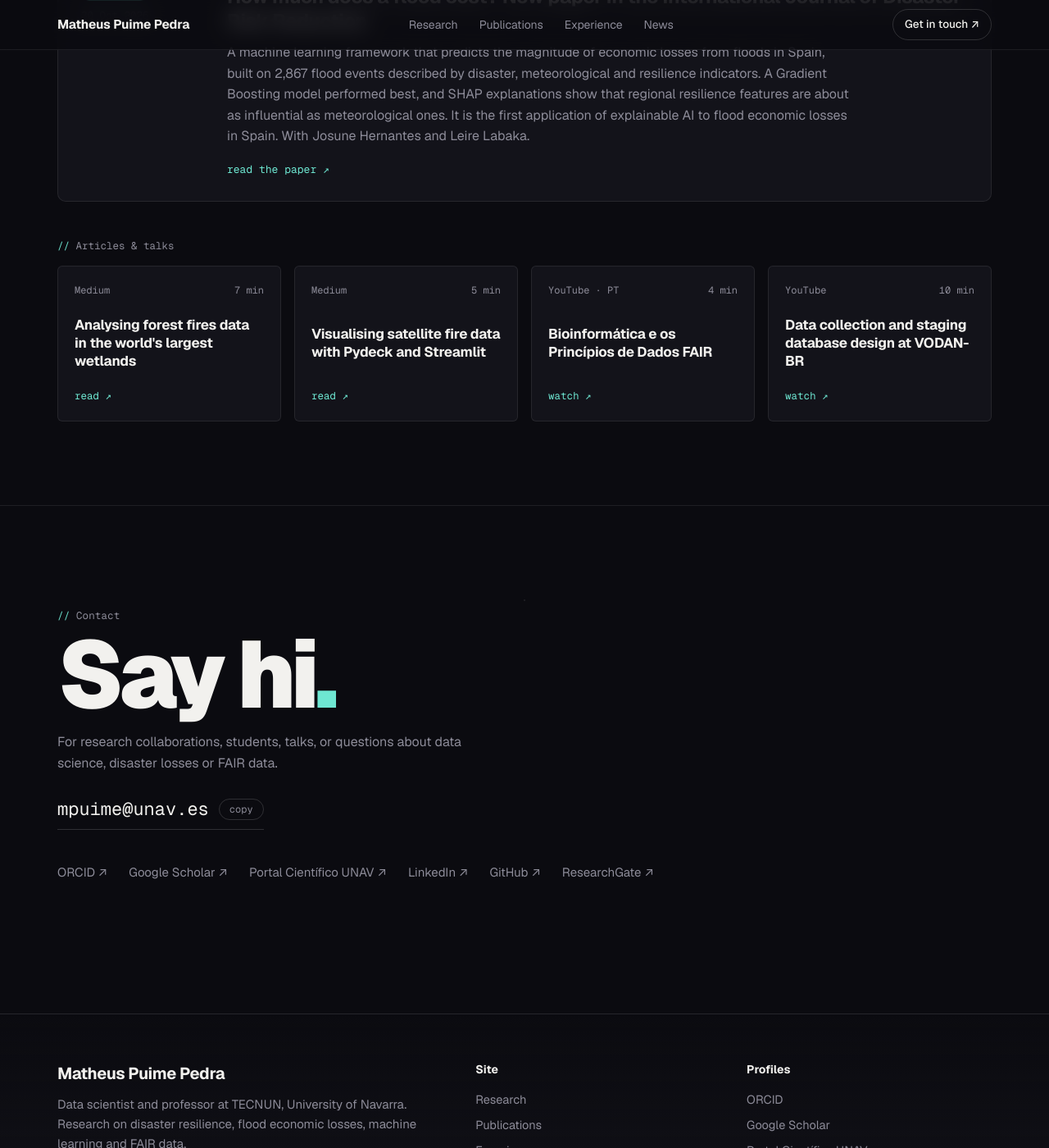
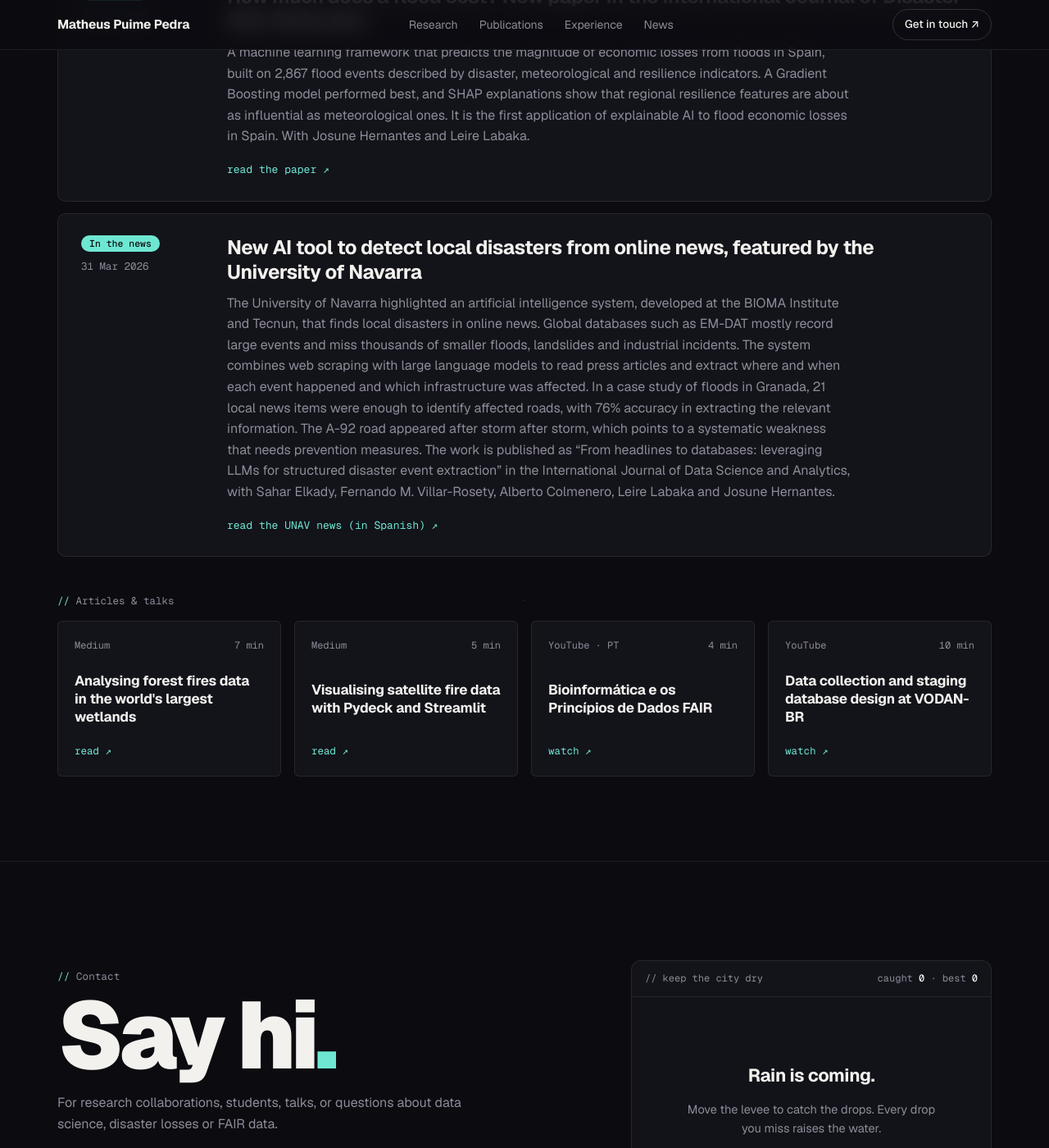
Before and after one commit to MatheusFeijoo/matheusfeijoo.github.io, a Jekyll site: the page built from index.html, in a window 1280 px wide and 1400 px high, scrolled down 4218 px. Shown: the whole window at 82% size. Built offline with Jekyll 4.4.1, drawn with Linux system fonts in a browser that asks for light colours; some of the changed text lies outside the part shown.

Commit message:
Add UNAV news post, full news page, bring back a fixed mini game
The game now hides its start panel with an inline style instead of the
hidden attribute, and asset URLs carry a version so browsers load the
latest CSS and JS after each deploy.

Co-Authored-By: Claude Opus 5.5 <noreply@anthropic.com>

```diff
--- a/_layouts/default.html
+++ b/_layouts/default.html
@@ -41,8 +41,8 @@
 <link rel="preconnect" href="https://fonts.googleapis.com">
 <link rel="preconnect" href="https://fonts.gstatic.com" crossorigin>
 <link rel="stylesheet" href="https://fonts.googleapis.com/css2?family=Geist:wght@400;500;700;900&family=Geist+Mono:wght@400;500&display=swap">
-<link rel="stylesheet" href="{{ '/assets/css/site.css' | relative_url }}">
-{% for css in page.styles %}<link rel="stylesheet" href="{{ css | prepend: '/assets/css/' | relative_url }}">
+<link rel="stylesheet" href="{{ '/assets/css/site.css' | relative_url }}?v={{ site.time | date: '%s' }}">
+{% for css in page.styles %}<link rel="stylesheet" href="{{ css | prepend: '/assets/css/' | relative_url }}?v={{ site.time | date: '%s' }}">
 {% endfor %}
 </head>
 <body>
@@ -76,8 +76,8 @@
   <div class="in foot-bottom"><span>© {{ site.time | date: '%Y' }} {{ site.author.name }}</span><span>San Sebastián · Rio de Janeiro</span></div>
 </footer>
 
-<script src="{{ '/assets/js/site.js' | relative_url }}"></script>
-{% for js in page.scripts %}<script src="{{ js | prepend: '/assets/js/' | relative_url }}"></script>
+<script src="{{ '/assets/js/site.js' | relative_url }}?v={{ site.time | date: '%s' }}"></script>
+{% for js in page.scripts %}<script src="{{ js | prepend: '/assets/js/' | relative_url }}?v={{ site.time | date: '%s' }}"></script>
 {% endfor %}
 </body>
 </html>
--- /dev/null
+++ b/_posts/2026-03-31-ai-tool-local-disasters-unav.md
@@ -0,0 +1,7 @@
+---
+title: "New AI tool to detect local disasters from online news, featured by the University of Navarra"
+tag: In the news
+link: https://www.unav.edu/noticias/-/contents/31/03/2026/nueva-herramienta-basada-en-ia-para-mejorar-la-prevencion-y-adaptacion-urbana-frente-a-catastrofes-naturales/content/lovPblW1fC70/196690555
+link_label: read the UNAV news (in Spanish)
+---
+The University of Navarra highlighted an artificial intelligence system, developed at the BIOMA Institute and Tecnun, that finds local disasters in online news. Global databases such as EM-DAT mostly record large events and miss thousands of smaller floods, landslides and industrial incidents. The system combines web scraping with large language models to read press articles and extract where and when each event happened and which infrastructure was affected. In a case study of floods in Granada, 21 local news items were enough to identify affected roads, with 76% accuracy in extracting the relevant information. The A-92 road appeared after storm after storm, which points to a systematic weakness that needs prevention measures. The work is published as "From headlines to databases: leveraging LLMs for structured disaster event extraction" in the International Journal of Data Science and Analytics, with Sahar Elkady, Fernando M. Villar-Rosety, Alberto Colmenero, Leire Labaka and Josune Hernantes.
--- a/assets/css/home.css
+++ b/assets/css/home.css
@@ -1,4 +1,4 @@
-/* Homepage. Hero over an interactive dot field; research as a timeline with details; papers, experience with globe, news, contact. */
+/* Homepage. Hero over an interactive dot field; research as a timeline with details; papers, experience with globe, news, contact with a mini game. */
 .hero > .in{padding-top:clamp(56px,8vw,104px);padding-bottom:52px;display:grid;gap:26px;justify-items:start}
 h1.name{margin:0;font-weight:900;font-size:clamp(42px,7.4vw,104px);line-height:.95;letter-spacing:-.05em}
 h1.name .dot{color:var(--accent)}
@@ -122,6 +122,21 @@ h1.name .dot{color:var(--accent)}
 .socials a{color:var(--muted)}
 .socials a:hover{color:var(--accent)}
 
+/* contact + mini game */
+.contact-grid{display:grid;grid-template-columns:minmax(0,1fr) minmax(0,440px);gap:clamp(32px,5vw,72px);align-items:center}
+.game{border:1px solid var(--line);border-radius:12px;background:var(--surface);overflow:hidden}
+.game-top{display:flex;justify-content:space-between;align-items:center;gap:12px;padding:12px 16px;border-bottom:1px solid var(--line);font-family:var(--mono);font-size:12px;color:var(--muted)}
+.game-top b{color:var(--text);font-weight:500;font-variant-numeric:tabular-nums}
+.game-stage{position:relative}
+.game-stage canvas{display:block;width:100%;height:300px;touch-action:none}
+.game.playing canvas{cursor:none}
+.game-stage canvas:focus-visible{outline:2px solid var(--accent);outline-offset:-2px}
+.game-msg{position:absolute;inset:0;display:grid;place-content:center;justify-items:center;gap:12px;text-align:center;padding:20px;background:color-mix(in srgb,var(--surface) 72%,transparent)}
+.game-msg p{margin:0;max-width:32ch;font-size:14.5px;color:var(--muted)}
+.game-msg h3{margin:0;font-size:22px;letter-spacing:-.02em}
+.game-help{padding:10px 16px;border-top:1px solid var(--line);font-family:var(--mono);font-size:11.5px;color:var(--faint)}
+@media (max-width:900px){.contact-grid{grid-template-columns:minmax(0,1fr)}}
+
 @media (max-width:900px){
   .meta{grid-template-columns:repeat(2,minmax(0,1fr))}
   .rt{grid-template-columns:minmax(0,1fr)}
--- /dev/null
+++ b/assets/js/game.js
@@ -0,0 +1,96 @@
+/* "Keep the city dry": move the levee to catch the rain; every missed drop raises the water.
+   Needs <canvas id="game">, #game-start, #game-msg, #game-score, #game-best inside .game. */
+(function(){
+  var cv=document.getElementById('game');if(!cv)return;
+  var ctx=cv.getContext('2d'),root=document.documentElement,card=cv.closest('.game');
+  var startBtn=document.getElementById('game-start'),msg=document.getElementById('game-msg'),scoreEl=document.getElementById('game-score'),bestEl=document.getElementById('game-best');
+  var W=0,H=0,running=false,last=0,drops=[],splashes=[],paddle={x:0,w:76},keys={},water=0,score=0,spawn=0,elapsed=0,best=0,buildings=[];
+  try{best=+localStorage.getItem('mpp-game-best')||0;}catch(e){}
+  bestEl.textContent=best;
+
+  function showMsg(on){msg.style.display=on?'':'none';card.classList.toggle('playing',!on);}
+  function size(){
+    var dpr=Math.min(window.devicePixelRatio||1,2);W=cv.clientWidth;H=cv.clientHeight;
+    if(!W||!H)return false;
+    cv.width=Math.round(W*dpr);cv.height=Math.round(H*dpr);ctx.setTransform(dpr,0,0,dpr,0,0);
+    buildings=[];var x=6,seed=7;
+    while(x<W-6){seed=(seed*9301+49297)%233280;var bw=22+seed%26,bh=26+(seed%5)*11;buildings.push({x:x,w:Math.min(bw,W-6-x),h:bh});x+=bw+6;}
+    if(!paddle.x||paddle.x>W)paddle.x=W/2;
+    if(!running)draw();
+    return true;
+  }
+  function col(n){return getComputedStyle(root).getPropertyValue(n).trim();}
+  function levelY(){return H-82;}
+  function floodLine(){var m=0;for(var i=0;i<buildings.length;i++)m=Math.max(m,buildings[i].h);return H-12-m*.8;}
+
+  function reset(){drops=[];splashes=[];water=0;score=0;spawn=0;elapsed=0;paddle.x=W/2;scoreEl.textContent='0';}
+  function start(){
+    if(!W&&!size())return;
+    reset();running=true;showMsg(false);last=performance.now();
+    try{cv.focus({preventScroll:true});}catch(e){}
+    requestAnimationFrame(loop);
+  }
+  function stop(text,label){
+    running=false;
+    if(score>best){best=score;bestEl.textContent=best;try{localStorage.setItem('mpp-game-best',String(best));}catch(e){}}
+    msg.querySelector('h3').textContent=text[0];msg.querySelector('p').textContent=text[1];
+    startBtn.textContent=label;showMsg(true);
+  }
+
+  function step(dt){
+    elapsed+=dt;
+    spawn+=dt*(.75+elapsed*.055)*1.6;
+    while(spawn>1){spawn--;drops.push({x:14+Math.random()*(W-28),y:-8,v:90+Math.random()*50+elapsed*4});}
+    var sp=380*dt;if(keys.ArrowLeft||keys.a)paddle.x-=sp;if(keys.ArrowRight||keys.d)paddle.x+=sp;
+    paddle.x=Math.max(paddle.w/2,Math.min(W-paddle.w/2,paddle.x));
+    var py=levelY();
+    for(var i=drops.length-1;i>=0;i--){
+      var d=drops[i],prev=d.y;d.y+=d.v*dt;
+      if(prev<=py+6&&d.y>=py-3&&Math.abs(d.x-paddle.x)<=paddle.w/2+4){drops.splice(i,1);score++;scoreEl.textContent=score;splashes.push({x:d.x,y:py,t:0});continue;}
+      if(d.y>H-water-6){drops.splice(i,1);water+=4.2;}
+    }
+    for(i=0;i<splashes.length;i++)splashes[i].t+=dt;
+    splashes=splashes.filter(function(s){return s.t<.35;});
+  }
+  function loop(now){
+    if(!running)return;
+    var dt=Math.min(.05,(now-last)/1000);last=now;
+    step(dt);draw();
+    if(H-water<=floodLine())stop(['The city flooded.','You caught '+score+' drop'+(score===1?'':'s')+'. Every missed drop raised the water.'],'Play again');
+    else requestAnimationFrame(loop);
+  }
+
+  function draw(){
+    if(!W)return;
+    ctx.clearRect(0,0,W,H);
+    var acc=col('--accent'),mut=col('--muted'),faint=col('--faint'),txt=col('--text'),x,y;
+    ctx.fillStyle=faint;
+    buildings.forEach(function(b){for(y=H-12;y>H-12-b.h;y-=6)for(x=b.x+3;x<b.x+b.w-1;x+=6)ctx.fillRect(x,y,2,2);});
+    if(water>0){
+      var top=H-water,t=performance.now()/400;ctx.fillStyle=acc;
+      for(y=H-2;y>top;y-=5)for(x=2;x<W;x+=5){
+        if(y<top+Math.sin(x*.05+t)*2+2)continue;
+        ctx.globalAlpha=.25+.45*((H-y)/Math.max(water,1));ctx.fillRect(x,y,2,2);
+      }
+      ctx.globalAlpha=1;
+    }
+    ctx.fillStyle=acc;
+    drops.forEach(function(d){ctx.beginPath();ctx.arc(d.x,d.y,3.2,0,6.2832);ctx.fill();ctx.globalAlpha=.35;ctx.fillRect(d.x-1,d.y-12,2,8);ctx.globalAlpha=1;});
+    ctx.strokeStyle=acc;
+    splashes.forEach(function(s){ctx.globalAlpha=1-s.t/.35;ctx.beginPath();ctx.arc(s.x,s.y,4+s.t*40,Math.PI,0);ctx.stroke();});
+    ctx.globalAlpha=1;
+    var py=levelY();ctx.fillStyle=txt;ctx.fillRect(paddle.x-paddle.w/2,py,paddle.w,7);
+    ctx.strokeStyle=mut;ctx.setLineDash([2,4]);ctx.globalAlpha=.6;ctx.beginPath();ctx.moveTo(0,floodLine());ctx.lineTo(W,floodLine());ctx.stroke();ctx.setLineDash([]);ctx.globalAlpha=1;
+  }
+
+  function aim(e){var r=cv.getBoundingClientRect();paddle.x=e.clientX-r.left;if(!running)draw();}
+  cv.addEventListener('pointermove',aim);
+  cv.addEventListener('pointerdown',aim);
+  cv.addEventListener('keydown',function(e){if(['ArrowLeft','ArrowRight','a','d'].indexOf(e.key)>=0){keys[e.key]=true;e.preventDefault();}});
+  cv.addEventListener('keyup',function(e){keys[e.key]=false;});
+  cv.addEventListener('blur',function(){keys={};});
+  startBtn.addEventListener('click',start);
+  document.addEventListener('visibilitychange',function(){if(document.hidden&&running)stop(['Paused.','The game stopped while the page was hidden.'],'Play again');});
+  window.addEventListener('resize',function(){size();});
+  size();
+})();
--- a/index.html
+++ b/index.html
@@ -119,7 +119,7 @@ redirect_from:
   </section>
 
   <section class="contact" id="contact">
-    <div class="in">
+    <div class="in contact-grid">
       <div>
         <span class="label">Contact</span>
         <h2>Say hi<span class="dot">.</span></h2>
@@ -130,6 +130,14 @@ redirect_from:
           {% endfor %}
         </div>
       </div>
+      <div class="game">
+        <div class="game-top"><span>// keep the city dry</span><span>caught <b id="game-score">0</b> · best <b id="game-best">0</b></span></div>
+        <div class="game-stage">
+          <canvas id="game" tabindex="0" aria-label="Mini game: move the levee to catch the rain"></canvas>
+          <div class="game-msg" id="game-msg"><h3>Rain is coming.</h3><p>Move the levee to catch the drops. Every drop you miss raises the water.</p><button class="btn primary" id="game-start" type="button">Play</button></div>
+        </div>
+        <div class="game-help">mouse or touch to move · ← → on keyboard</div>
+      </div>
     </div>
   </section>
 </main>
--- a/news.html
+++ b/news.html
@@ -2,18 +2,33 @@
 layout: default
 title: News
 permalink: /news/
-description: News from Matheus Puime Pedra's research on disaster resilience, flood economic losses, machine learning and FAIR data.
+description: News, press coverage, articles and talks from Matheus Puime Pedra's research on disaster resilience, flood economic losses, machine learning and FAIR data.
 styles: [post.css]
 ---
-<main class="in post-page">
+<main class="in post-page news-page">
   <span class="label">News</span>
   <h1>All news</h1>
+
   <ul class="news-list">
     {% for post in site.posts %}
-    <li><a href="{{ post.url | relative_url }}">
+    <li class="news-item">
       <span class="when"><span class="tag">{{ post.tag | default: 'News' }}</span><time datetime="{{ post.date | date: '%Y-%m-%d' }}">{{ post.date | date: '%-d %b %Y' }}</time></span>
-      <span><h2>{{ post.title }}</h2><p>{{ post.content | strip_html | truncatewords: 40 }}</p></span>
-    </a></li>
+      <div>
+        <h2><a href="{{ post.url | relative_url }}">{{ post.title }}</a></h2>
+        <p>{{ post.content | strip_html | strip }}</p>
+        {% if post.link %}<a class="go" href="{{ post.link }}" target="_blank" rel="noopener">{{ post.link_label | default: 'read more' }} ↗</a>{% endif %}
+      </div>
+    </li>
+    {% endfor %}
+  </ul>
+
+  <h2 class="sub-title">Articles &amp; talks</h2>
+  <ul class="news-list">
+    {% for w in site.data.writing %}
+    <li class="news-item">
+      <span class="when"><span class="tag tag-quiet">{{ w.source }}</span><span>{{ w.length }}</span></span>
+      <div><h2><a href="{{ w.url }}" target="_blank" rel="noopener">{{ w.title }}</a></h2><a class="go" href="{{ w.url }}" target="_blank" rel="noopener">{{ w.action }} ↗</a></div>
+    </li>
     {% endfor %}
   </ul>
 </main>
```
Also changed, not shown: other parts of index.html (+1 -1 lines), assets/css/post.css (+12 -8 lines).
